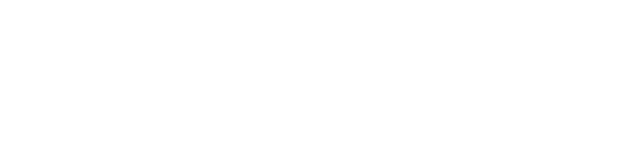
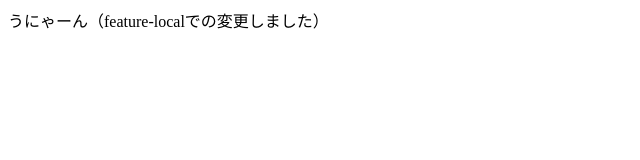
Before and after one commit to katsunishi/gitTest, a plain HTML site: page index.html in a window 1280 px wide. Shown: the whole page, without its empty margins (0-640 px from the left). Drawn offline with Linux system fonts and the light colour scheme.

Commit message:
feature-localでの変更

```diff
--- a/index.html
+++ b/index.html
@@ -9,7 +9,7 @@
 </head>
 
 <body>
-
+    うにゃーん（feature-localでの変更しました）
 </body>
 
 </html>
```
